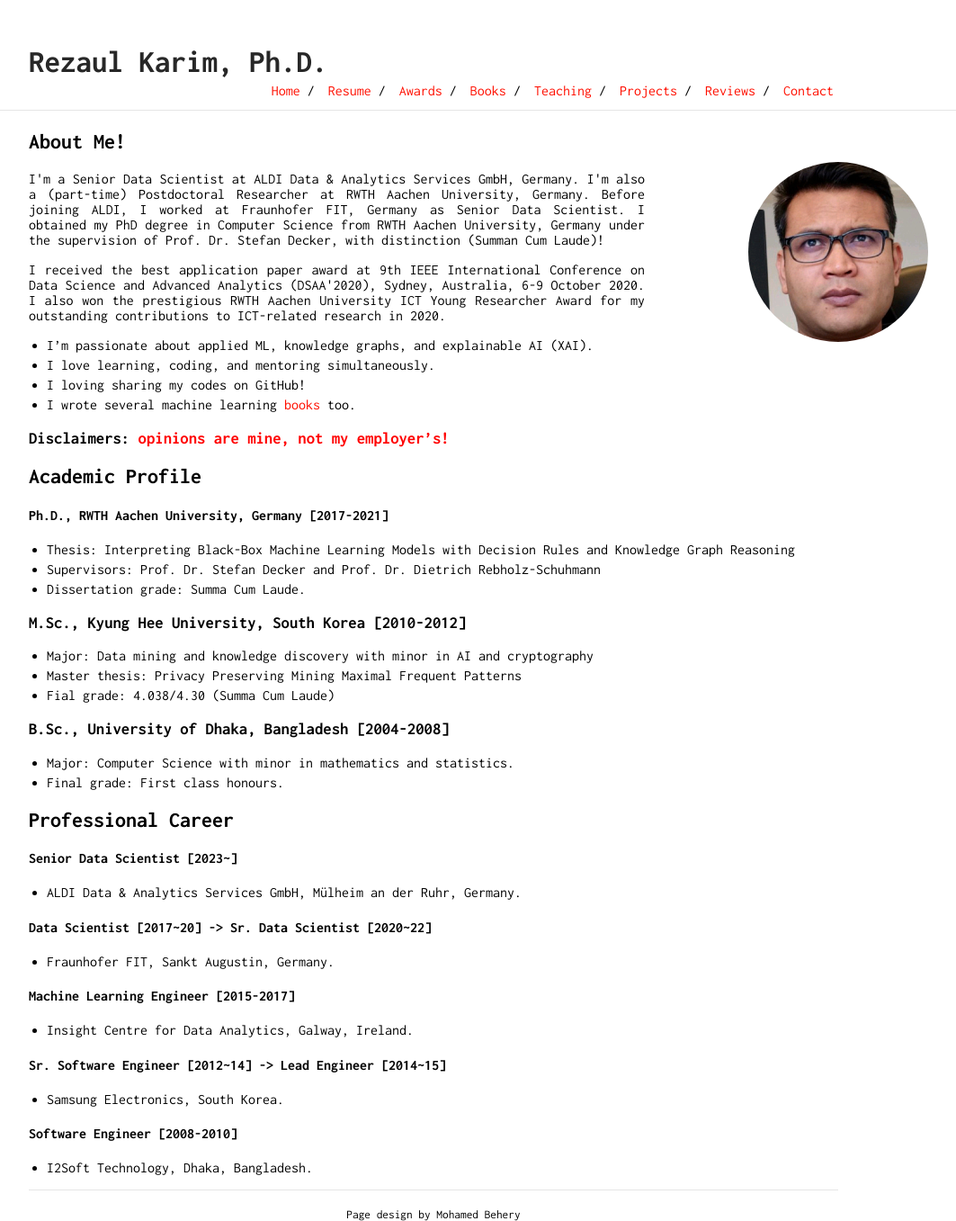
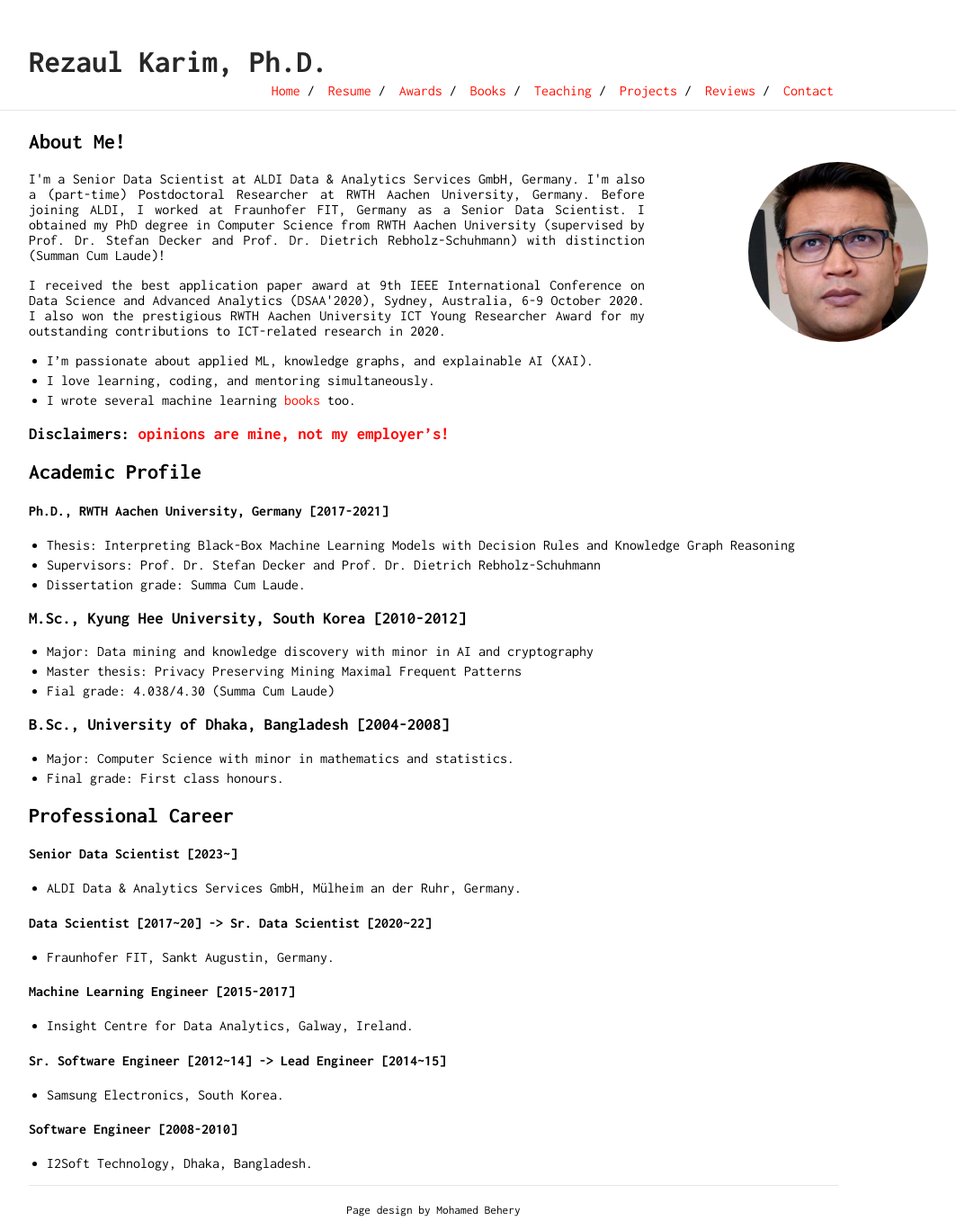
Before and after one commit to rezacsedu/rezacsedu.github.io, a Jekyll site: the page built from index.md, in a window 1280 px wide. Shown: the whole page at 90% size, without its empty margins (158-1221 px from the left). Built offline with Jekyll 4.4.1, drawn with Linux system fonts in a browser that asks for light colours; our own code applies the rules of GitHub Pages for plain Markdown files.

Commit message:
Update index.md

```diff
--- a/index.md
+++ b/index.md
@@ -1,13 +1,12 @@
 ## About Me!
 <img class="profile-picture" src="img/1664312512000.jpg" width="100">
 
-<p style='text-align: justify;'> I'm a Senior Data Scientist at ALDI Data & Analytics Services GmbH, Germany. I'm also a (part-time) Postdoctoral Researcher at RWTH Aachen University, Germany. Before joining ALDI, I worked at Fraunhofer FIT, Germany as Senior Data Scientist. I obtained my PhD degree in Computer Science from RWTH Aachen University, Germany under the supervision of Prof. Dr. Stefan Decker, with distinction (Summan Cum Laude)!</p>
+<p style='text-align: justify;'> I'm a Senior Data Scientist at ALDI Data & Analytics Services GmbH, Germany. I'm also a (part-time) Postdoctoral Researcher at RWTH Aachen University, Germany. Before joining ALDI, I worked at Fraunhofer FIT, Germany as a Senior Data Scientist. I obtained my PhD degree in Computer Science from RWTH Aachen University (supervised by Prof. Dr. Stefan Decker and Prof. Dr. Dietrich Rebholz-Schuhmann) with distinction (Summan Cum Laude)!</p>
 
 <p style='text-align: justify;'> I received the best application paper award at 9th IEEE International Conference on Data Science and Advanced Analytics (DSAA'2020),  Sydney, Australia, 6-9 October 2020. I also won the prestigious RWTH Aachen University ICT Young Researcher Award for my outstanding contributions to ICT-related research in 2020. </p>
 
 - I'm passionate about applied ML, knowledge graphs, and explainable AI (XAI).
 - I love learning, coding, and mentoring simultaneously.
-- I loving sharing my codes on GitHub!
 - I wrote several machine learning <span style="color:red">[books](https://www.amazon.com/s?k=Md.+Rezaul+Karim&ref=nb_sb_noss)</span> too.
 
 ### **Disclaimers:** <span style="color:red"> opinions are mine, not my employer's!</span>
```
